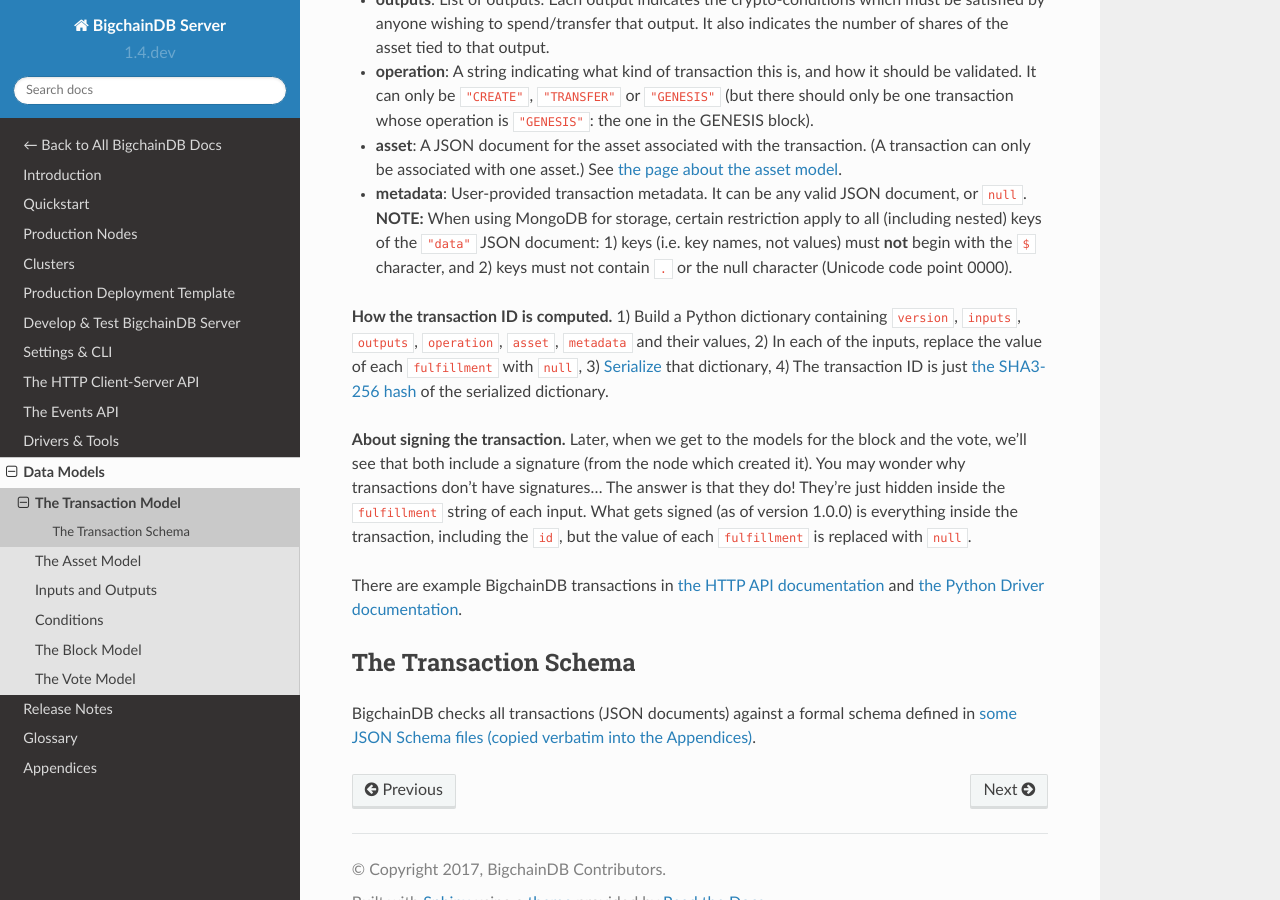
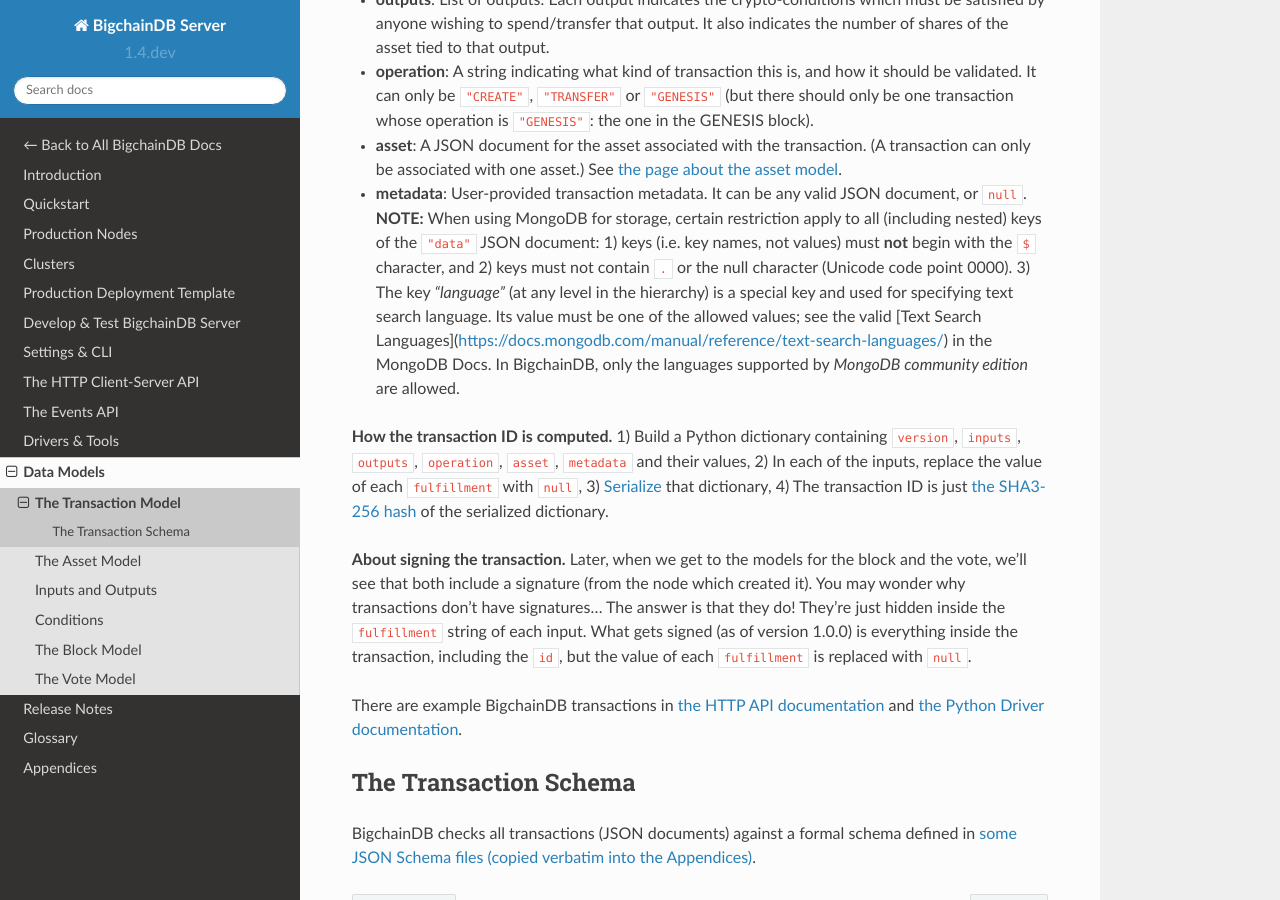
Before and after one commit to bigchaindb/bigchaindb, a Sphinx documentation site: the page built from docs/server/source/data-models/transaction-model.rst, in a window 1280 px wide and 900 px high, scrolled down 638 px. Built offline with Sphinx 7.4.7 and the Read the Docs theme 2.0.0, drawn with Linux system fonts in a browser that asks for light colours.

Commit message:
Update metadata documentation

```diff
--- a/docs/server/source/data-models/transaction-model.rst
+++ b/docs/server/source/data-models/transaction-model.rst
@@ -48,6 +48,7 @@
   to all (including nested) keys of the ``"data"`` JSON document:
   1) keys (i.e. key names, not values) must **not** begin with the ``$`` character, and
   2) keys must not contain ``.`` or the null character (Unicode code point 0000).
+  3) The key `"language"` (at any level in the hierarchy) is a special key and used for specifying text search language. Its value must be one of the allowed values; see the valid [Text Search Languages](https://docs.mongodb.com/manual/reference/text-search-languages/) in the MongoDB Docs. In BigchainDB, only the languages supported by *MongoDB community edition* are allowed.
 
 **How the transaction ID is computed.**
 1) Build a Python dictionary containing ``version``, ``inputs``, ``outputs``, ``operation``, ``asset``, ``metadata`` and their values,
```
